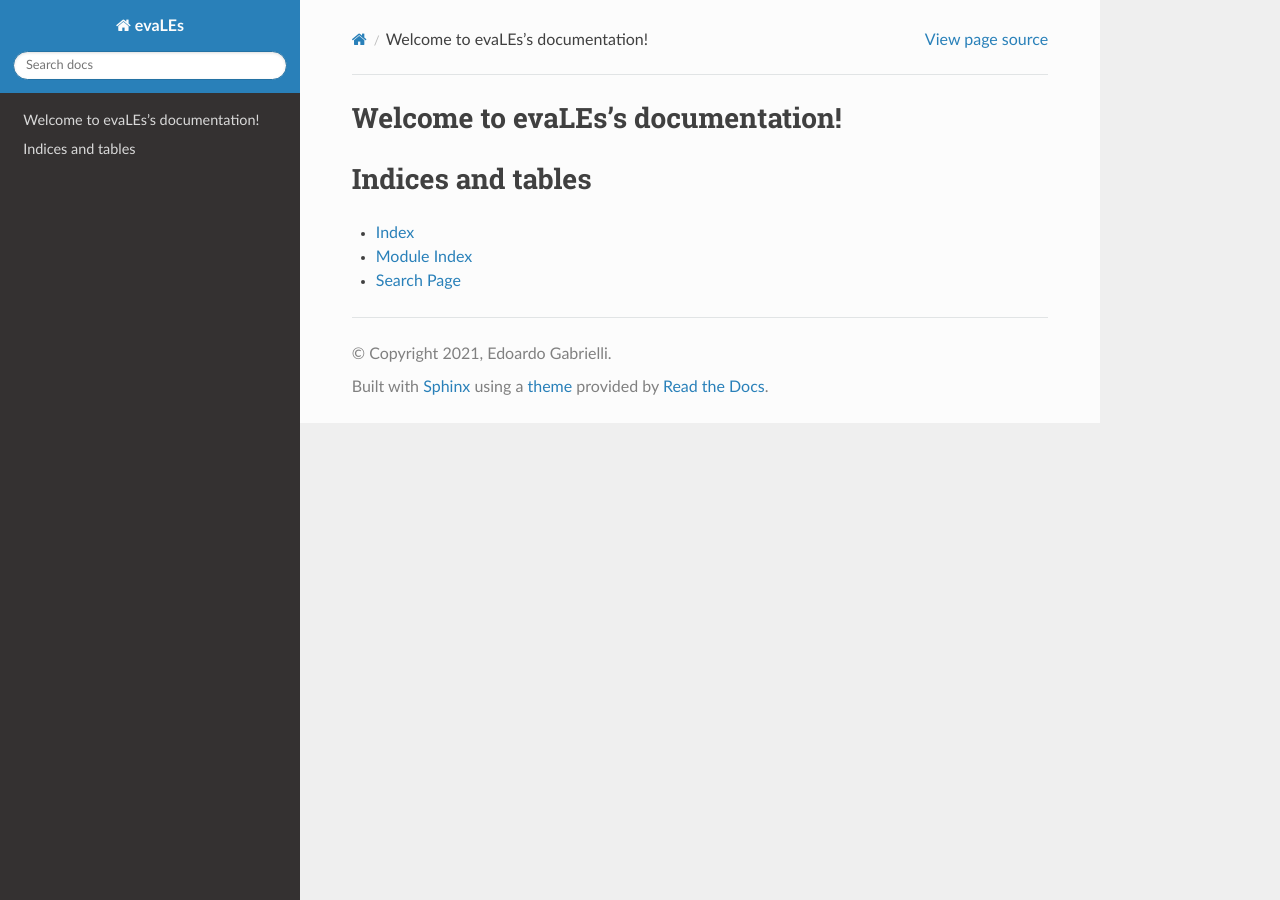
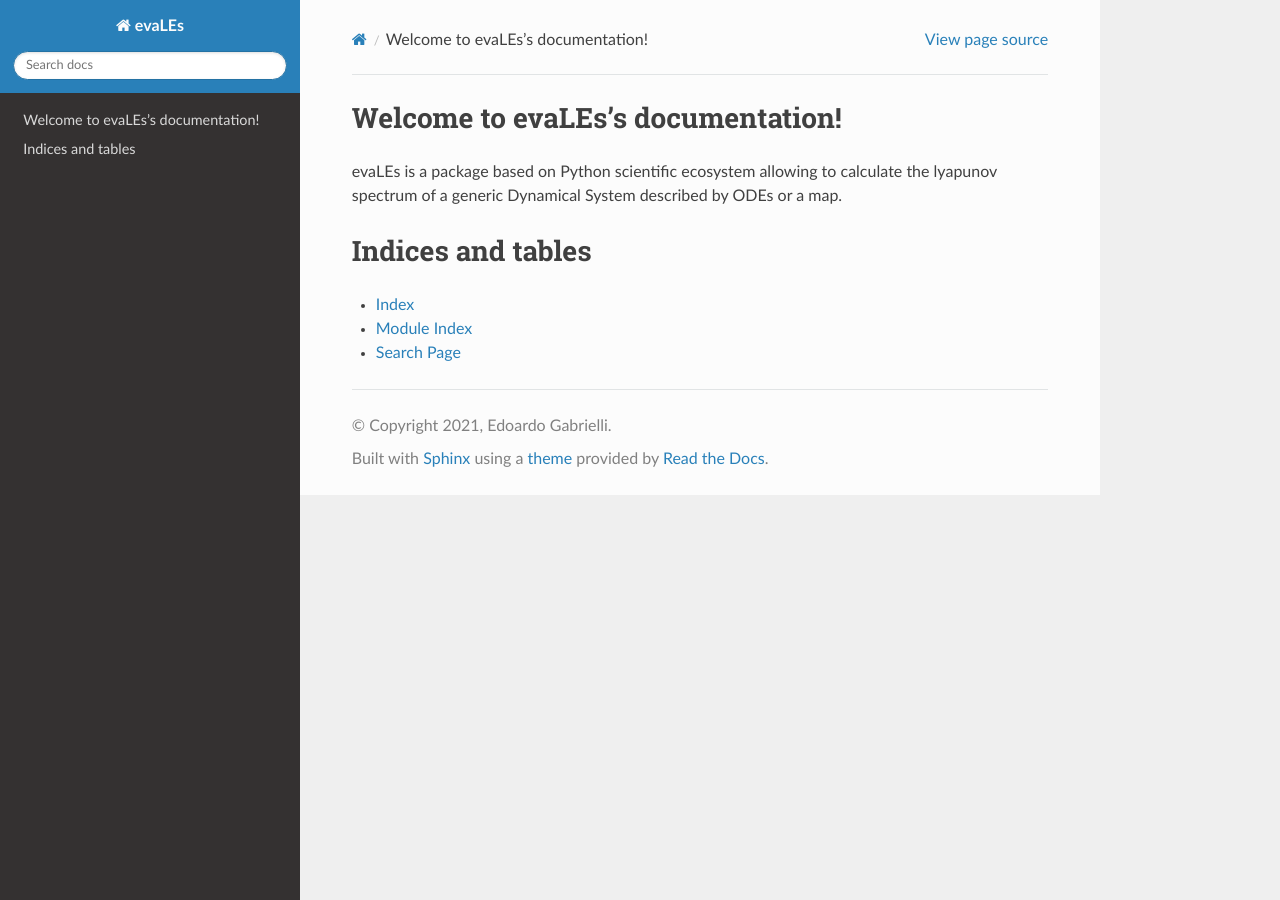
Before and after one commit to dodogabrie/evaLEs, a Sphinx documentation site: the page built from docs/index.rst, in a window 1280 px wide. Built offline with Sphinx 7.4.7 and the Read the Docs theme 2.0.0, drawn with Linux system fonts in a browser that asks for light colours.

Commit message:
Added description to docs

```diff
--- a/docs/index.rst
+++ b/docs/index.rst
@@ -5,6 +5,10 @@
 
 Welcome to evaLEs's documentation!
 ==================================
+
+evaLEs is a package based on Python scientific ecosystem allowing
+to calculate the lyapunov spectrum of a generic Dynamical System described
+by ODEs or a map.
 
 .. toctree::
    :maxdepth: 2
```
